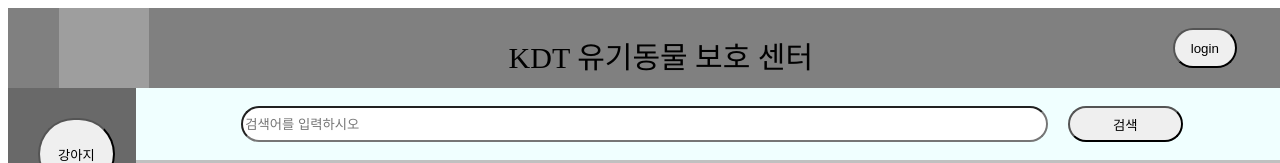
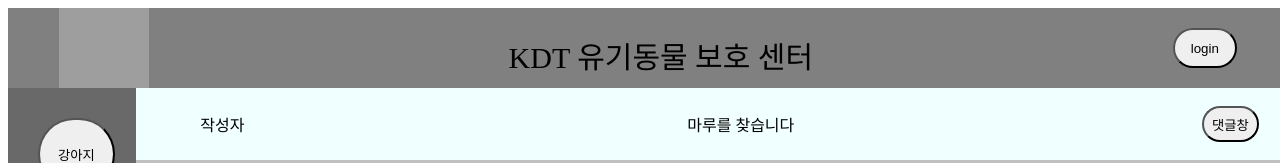
Before and after one commit to jeongjeongwon/Project-C-cssStyling-, a website: page info.html in a window 1280 px wide. Shown: the top 163 px of the page. Drawn offline with Linux system fonts and the light colour scheme; grey boxes are pictures that could not be loaded.

Commit message:
임시 데이터 생성소

```diff
--- a/info.css
+++ b/info.css
@@ -57,7 +57,7 @@ body{
   height: auto;
 }
 
-#searchspace{
+#subinfo{
   width: 100%;
   height: 10%;
   background-color: azure;
@@ -66,15 +66,24 @@ body{
   align-items: center;
 }
 
-#searchbar{
-  width: 70%;
-  height: 50%;
-  border-radius: 20px;
-  margin-right: 20px;
+#nicname{
+  width: 10%;
+  height: 100%;
+  display: flex;
+  justify-content: center;
+  align-items: center;
 }
 
-#searchbutton{
-  width: 10%;
+#name{
+  width: 80%;
+  height: 100%;
+  display: flex;
+  justify-content: center;
+  align-items: center
+}
+
+#coment{
+  width: 5%;
   height: 50%;
   border-radius: 20px;
 }
--- a/info.html
+++ b/info.html
@@ -20,9 +20,10 @@
       <button id="animalbutton">기타동물</button>
     </sidebar>
     <main id="main">
-      <div id="searchspace">
-        <input type="search" id="searchbar" placeholder="검색어를 입력하시오">
-        <button id="searchbutton">검색</button>
+      <div id="subinfo">
+        <div id="nicname">작성자</div>
+        <div id="name">마루를 찾습니다</div>
+        <button id="coment">댓글창</button>
       </div>
       <div id="informationbase">
         <div id="information">
```
Also changed, not shown: fetch.html (added, +53 -0 lines), infoWrite.html (added, +12 -0 lines), setting.html (added, +28 -0 lines), infoWrite.css (added).
